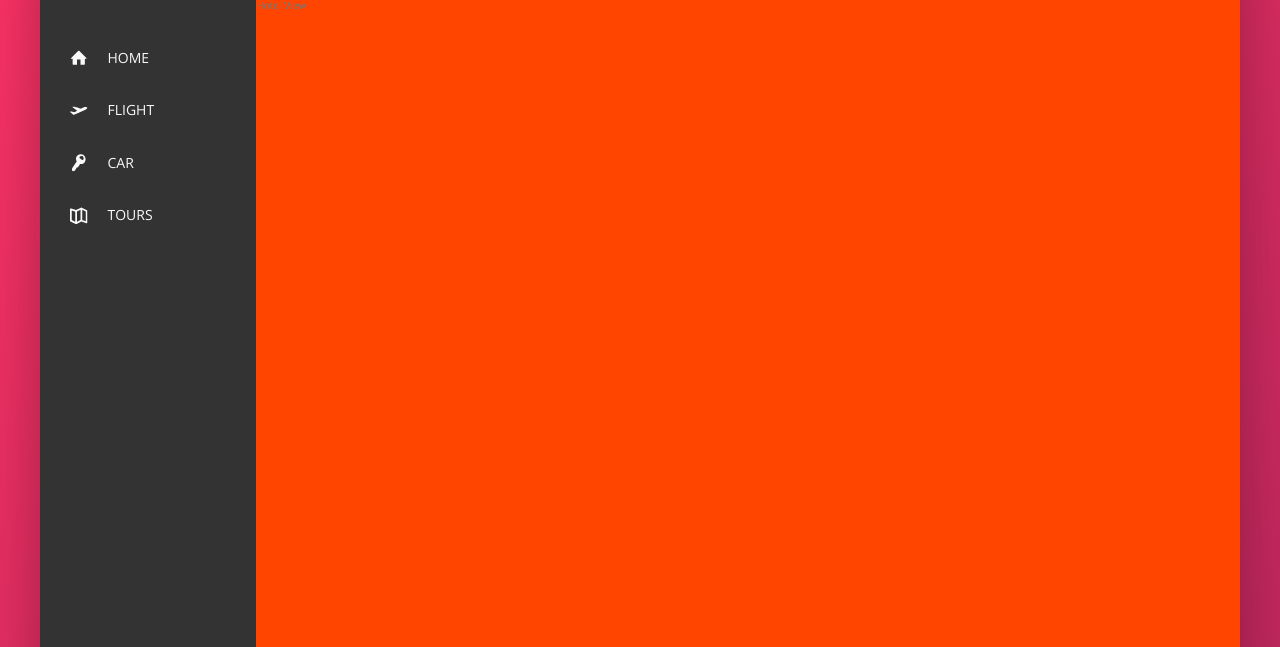
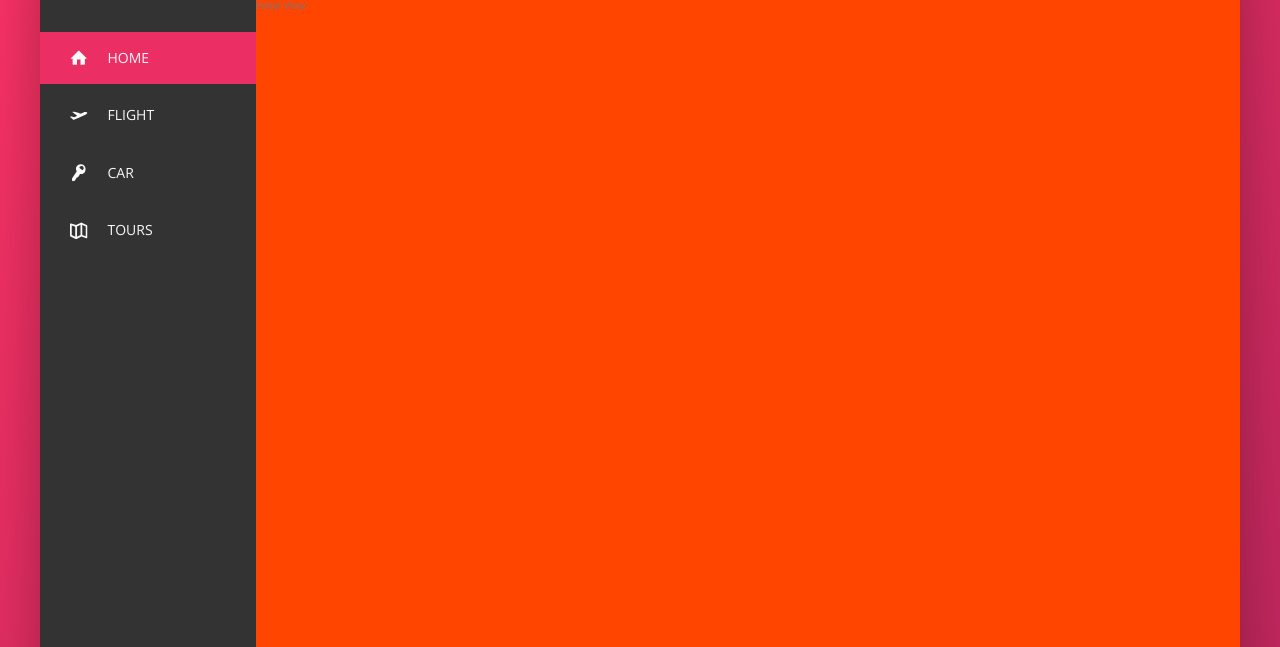
Before and after one commit to AnasRezk/FlexBoxAdmin, a website: page index.html in a window 1280 px wide. Shown: the part 153-800 px from the top of the page. Drawn offline with nearby package versions, Linux system fonts and the light colour scheme.

Commit message:
finish sidebsr

```diff
--- a/index.html
+++ b/index.html
@@ -57,7 +57,7 @@
       <div class="content">
         <nav class="sidebar">
           <ul class="side-nav">
-            <li class="side-nav__item">
+            <li class="side-nav__item side-nav__item--active">
               <a href="#" class="side-nav__link">
                 <svg class="side-nav__icon">
                   <use xlink:href="img/sprite.svg#icon-home"></use>
@@ -90,9 +90,7 @@
               </a>
             </li>
           </ul>
-          <div class="legal">
-              &copy; 2019 Anas Ahmed
-          </div>
+          <div class="legal">&copy; 2019 Anas Ahmed</div>
         </nav>
         <main class="hotel-view">Hotel View</main>
       </div>
--- a/sass/_components.scss
+++ b/sass/_components.scss
@@ -112,10 +112,9 @@
   }
 }
 
-
 ////////////////////////////////////////////////////////////////
 // SIDE NAV
-.side-nav{
+.side-nav {
   font-size: 1.4rem;
   list-style: none;
   margin-top: 3.5rem;
@@ -123,22 +122,52 @@
   // align-self: stretch;
   // text-align: center;
 
-  &__item{
+  &__item {
+    position: relative;
+
+    &:not(:last-child) {
+      margin-bottom: 0.5rem;
+    }
+  }
+
+  &__item::before {
+    content: '';
+    position: absolute;
+    top: 0;
+    left: 0;
+    height: 100%;
+    width: 3px;
+    background-color: var(--color-primary);
+    transform: scaleY(0);
+    transition: transform 0.2s, width 0.4s cubic-bezier(1, 0, 0, 1) 0.2s,
+      background-color 0.1s;
+  }
+
+  &__item:hover::before,
+  &__item--active::before {
+    transform: scaleY(1);
+    width: 100%;
+  }
+
+  &__item:active::before {
+    background-color: var(--color-primary--light);
   }
 
   &__link:link,
-  &__link:visited{
+  &__link:visited {
     color: var(--color-grey-light-1);
     text-decoration: none;
     text-transform: uppercase;
     display: block;
     padding: 1.5rem 3rem;
+    position: relative;
+    z-index: 10;
 
     display: flex;
     align-items: center;
   }
 
-  &__icon{
+  &__icon {
     height: 1.75rem;
     width: 1.75rem;
     margin-right: 2rem;
@@ -146,10 +175,9 @@
   }
 }
 
-
 ////////////////////////////////////////////////////////////////
 // LEGAL
-.legal{
+.legal {
   font-size: 1.2rem;
   color: var(--color-grey-light-4);
   text-align: center;
```
Also changed, not shown: css/style.css.
